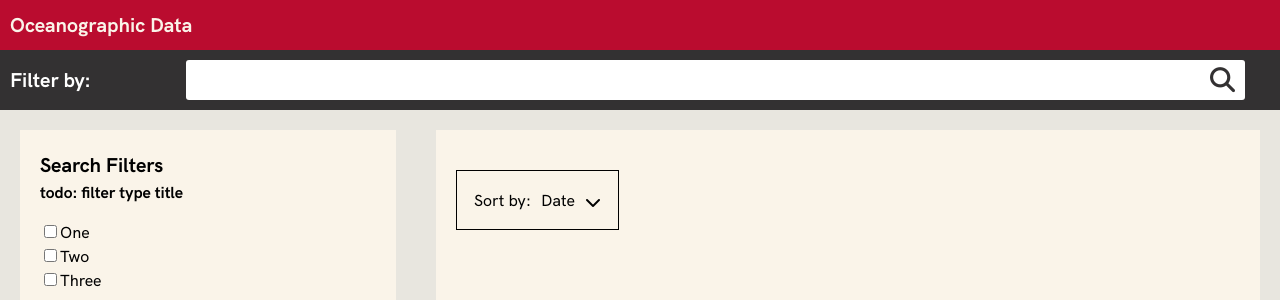
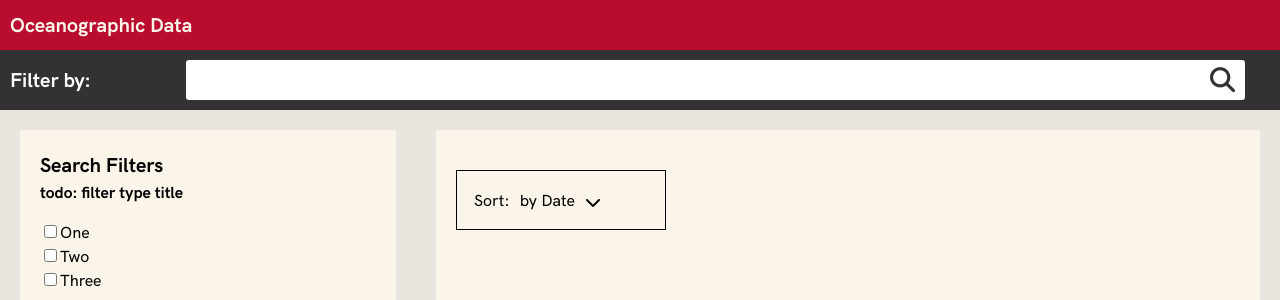
Before and after one commit to jcoszig/oceanographicdata, a React (Create React App) app: page / in a window 1280 px wide. Shown: the top 300 px of the page. Built offline with nearby package versions, Linux system fonts and the light colour scheme.

Commit message:
amended sort dropdown markup. Added method for handling alphabetical sorting

```diff
--- a/src/components/App.js
+++ b/src/components/App.js
@@ -29,7 +29,8 @@ class App extends Component {
     searchQuery : '',
     filterList : [],
     filteredData : [],
-    sortDropdown : false
+    sortDropdown : false,
+    sortOption : 'by Date'
   }
 
   // Fetch JSON data and set in state.
@@ -76,11 +77,13 @@ class App extends Component {
   toggleSortByDate = () => {
     let filteredData = { ...this.state.filteredData };
     filteredData = this.state.filteredData.sort((a, b) => getFromDate(a.temporal) - getFromDate(b.temporal))
-    this.setState({ filteredData });
+    this.setState({ filteredData: filteredData, sortOption: 'by Date' });
   }
 
-  toggleSortAlphabetically = data => {
-    // todo
+  toggleSortAlphabetically = () => {
+    let filteredData = { ...this.state.filteredData };
+    filteredData = this.state.filteredData.sort((a, b) => a.title.localeCompare(b.title))
+    this.setState({ filteredData: filteredData, sortOption: 'Alphabetically' });
   }
 
   // Filter matches based on filter checkbox
@@ -134,18 +137,20 @@ class App extends Component {
           </div>
           <div className="preview-header">
             <div className="sort-selection">
+              <div className="sort-selected-container">
                 <div className="sort-selected"
                 onClick={(e) => this.toggleSortOptions()}>
-                <p>Sort by: </p>
-                <span>Date</span>
+                  <p>Sort: </p>
+                  <span>{this.state.sortOption}</span>
                   <i className={this.state.sortDropdown ?
                     'sort-dropdown-arrow fas fa-chevron-up' :
                     'sort-dropdown-arrow fas fa-chevron-down'}></i>
                 </div>
                 <ul className={this.state.sortDropdown ? 'sort-dropdown active' : 'sort-dropdown'}>
                   <li onClick={this.toggleSortByDate}><p>Date</p></li>
-                <li><p>Alphabetically</p></li>
+                  <li onClick={this.toggleSortAlphabetically}><p>Alphabetically</p></li>
                 </ul>
+              </div>
               <ul className="preview-results">
                 {/* Render filtered objects */}
                 {this.state.filteredData && this.state.filteredData.map(item => (
--- a/src/styles/partials/_preview.scss
+++ b/src/styles/partials/_preview.scss
@@ -18,9 +18,12 @@ main.article-container {
     .preview-header {
         width: 90%;
         .sort-selection {
+            .sort-selected-container {
+                width: 21rem;
                 .sort-selected {
                     display: inline-block;
                     height: 6rem;
+                    width: 100%;
                     padding: 1.7rem;
                     margin-bottom: 2rem;
                     border: solid 1px black;
@@ -37,7 +40,7 @@ main.article-container {
                 }
                 .sort-dropdown {
                     display: none;
-                width: 16rem;
+                    width: 21rem;
                     position: absolute;
                     margin-top: -2rem;
                     background: $off-white;
@@ -49,6 +52,7 @@ main.article-container {
                         p { padding: 0; }
                     }
                     &.active { display: block; }
+                }
             }
         }
         ul.preview-results {
```
Lines whose indentation alone changed are shown as unchanged.
